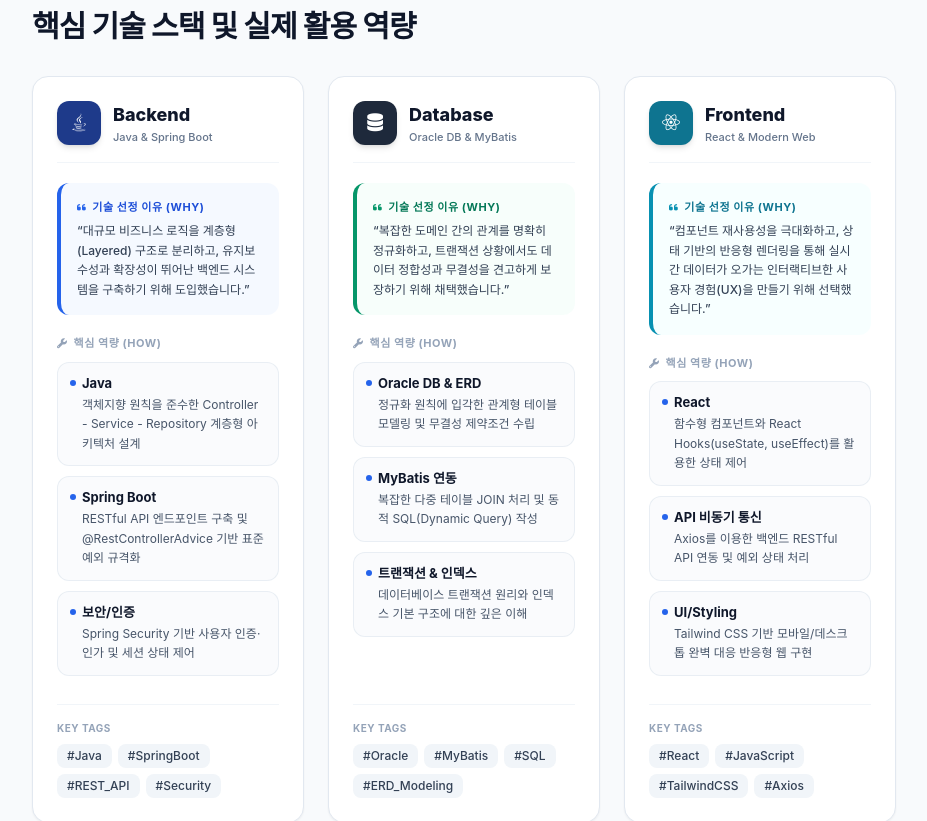
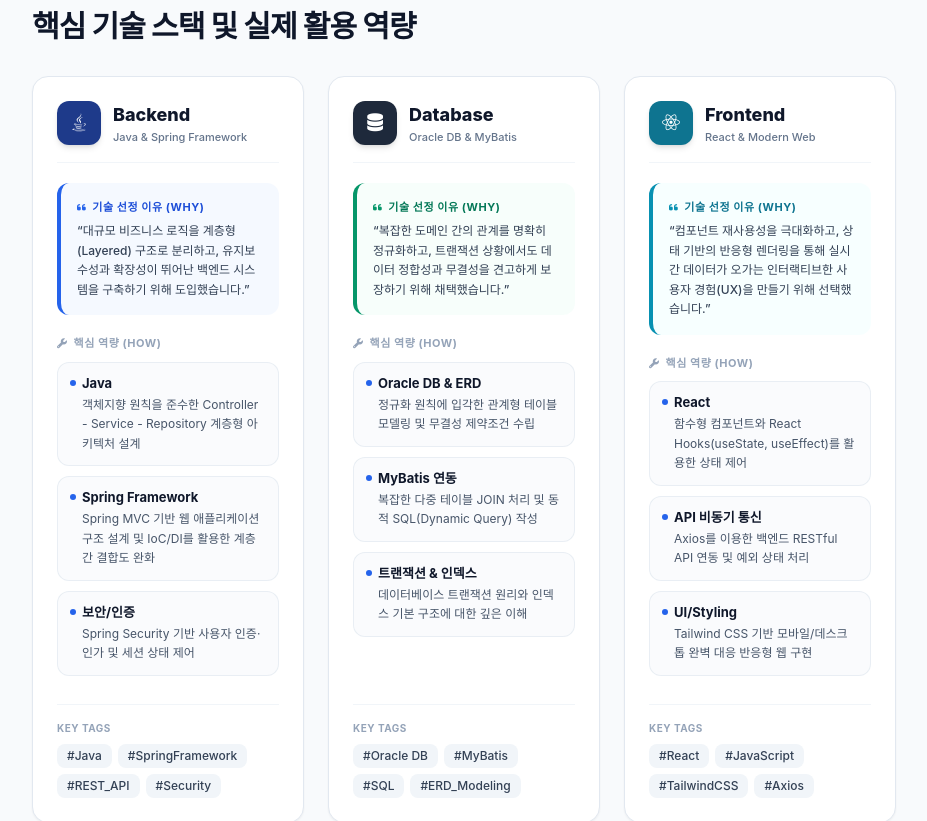
Before and after one commit to dbqls6746-bot/port, a React (Vite) app: page /#home in a window 1280 px wide. Shown: the part 1926-2747 px from the top of the page, without its empty margins (320-1247 px from the left). Built offline with nearby package versions, Linux system fonts and the light colour scheme; a web font is replaced by a local one.

Commit message:
skills 백엔드 핵심역량 수정, 데이터베이스 키태그 수정

```diff
--- a/src/components/Skills.jsx
+++ b/src/components/Skills.jsx
@@ -4,7 +4,7 @@
   const skillCategories = [
     {
       category: 'Backend',
-      subTitle: 'Java & Spring Boot',
+      subTitle: 'Java & Spring Framework',
       icon: 'fa-brands fa-java',
       iconBg: 'bg-brand-900 text-white group-hover:bg-brand-600',
       hoverBorder: 'hover:border-brand-500',
@@ -20,15 +20,15 @@
           desc: '객체지향 원칙을 준수한 Controller - Service - Repository 계층형 아키텍처 설계',
         },
         {
-          label: 'Spring Boot',
-          desc: 'RESTful API 엔드포인트 구축 및 @RestControllerAdvice 기반 표준 예외 규격화',
+          label: 'Spring Framework',
+          desc: 'Spring MVC 기반 웹 애플리케이션 구조 설계 및 IoC/DI를 활용한 계층 간 결합도 완화',
         },
         {
           label: '보안/인증',
           desc: 'Spring Security 기반 사용자 인증·인가 및 세션 상태 제어',
         },
       ],
-      tags: ['#Java', '#SpringBoot', '#REST_API', '#Security'],
+      tags: ['#Java', '#SpringFramework', '#REST_API', '#Security'],
     },
     {
       category: 'Database',
@@ -56,7 +56,7 @@
           desc: '데이터베이스 트랜잭션 원리와 인덱스 기본 구조에 대한 깊은 이해',
         },
       ],
-      tags: ['#Oracle', '#MyBatis', '#SQL', '#ERD_Modeling'],
+      tags: ['#Oracle DB', '#MyBatis', '#SQL', '#ERD_Modeling'],
     },
     {
       category: 'Frontend',
```
